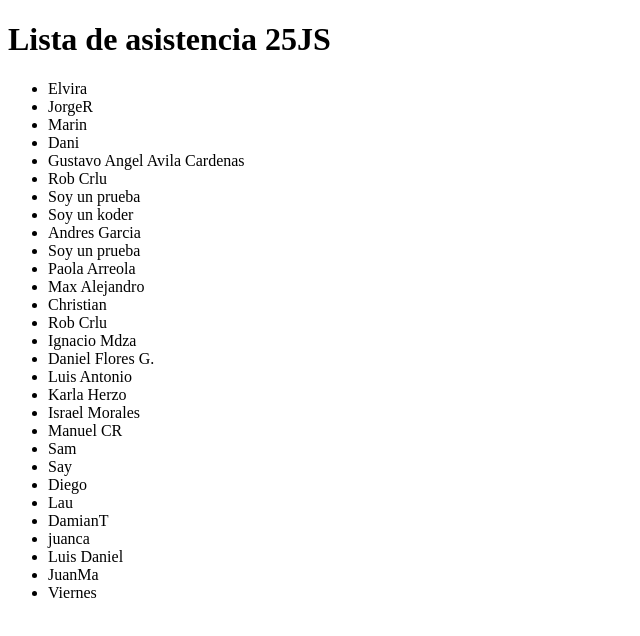
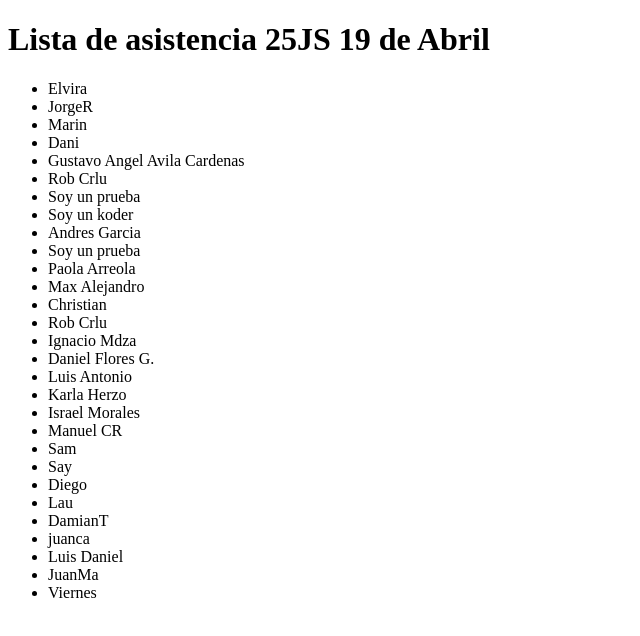
Before and after one commit to ElviraCamarillo/pruebaConexionRemoto, a plain HTML site: page index.html in a window 1280 px wide. Shown: the whole page, without its empty margins (0-640 px from the left). Drawn offline with Linux system fonts and the light colour scheme.

Commit message:
Actualización de la fecha:ocotcat:

```diff
--- a/index.html
+++ b/index.html
@@ -7,8 +7,9 @@
     <title>Document</title>
   </head>
   <body>
-    <h1>Lista de asistencia 25JS</h1>
+    <h1>Lista de asistencia 25JS 19 de Abril</h1>
     <ul>
+
         <li>Elvira</li>
         <li>JorgeR</li>
         <li>Marin</li>
```
